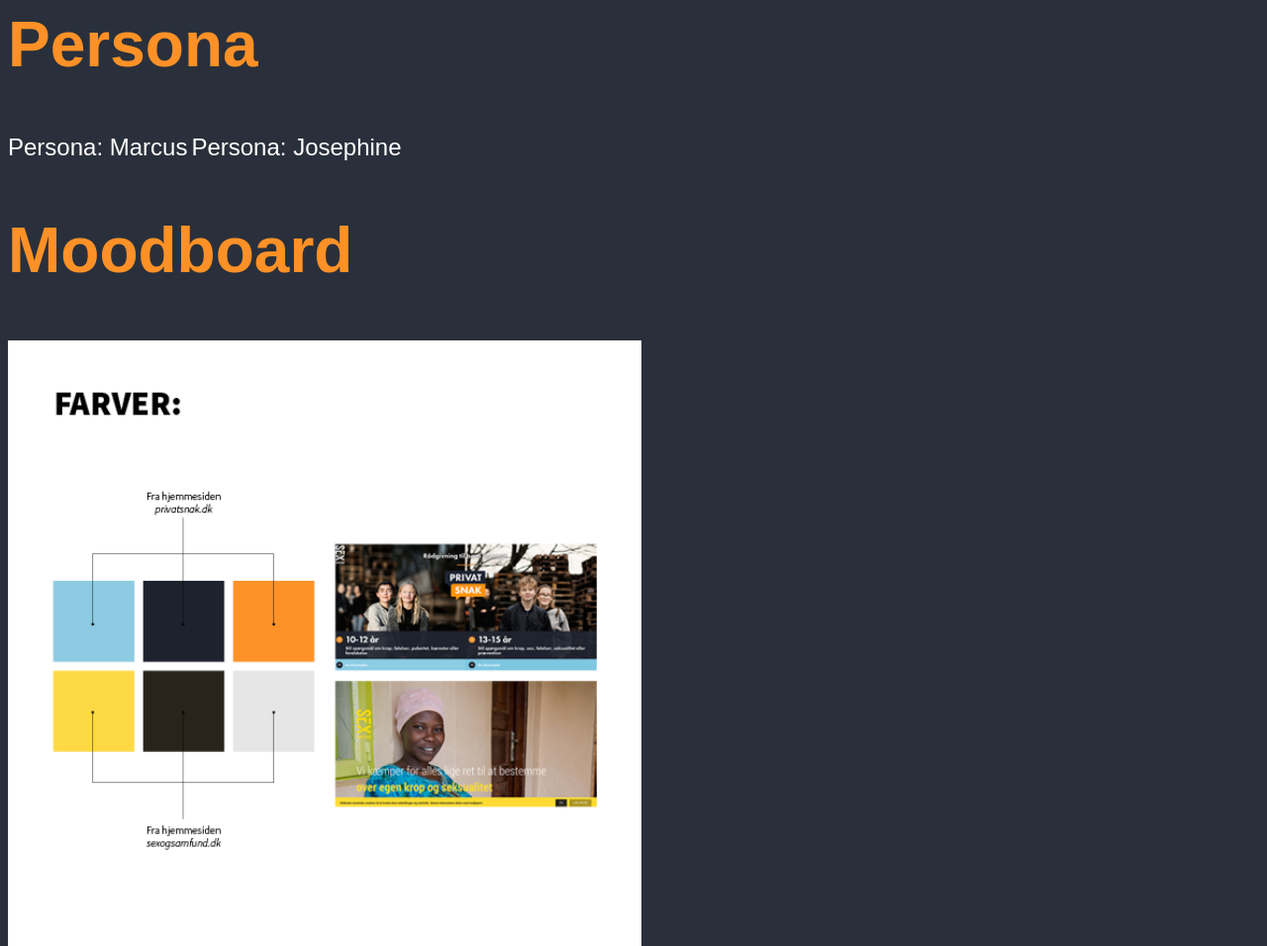
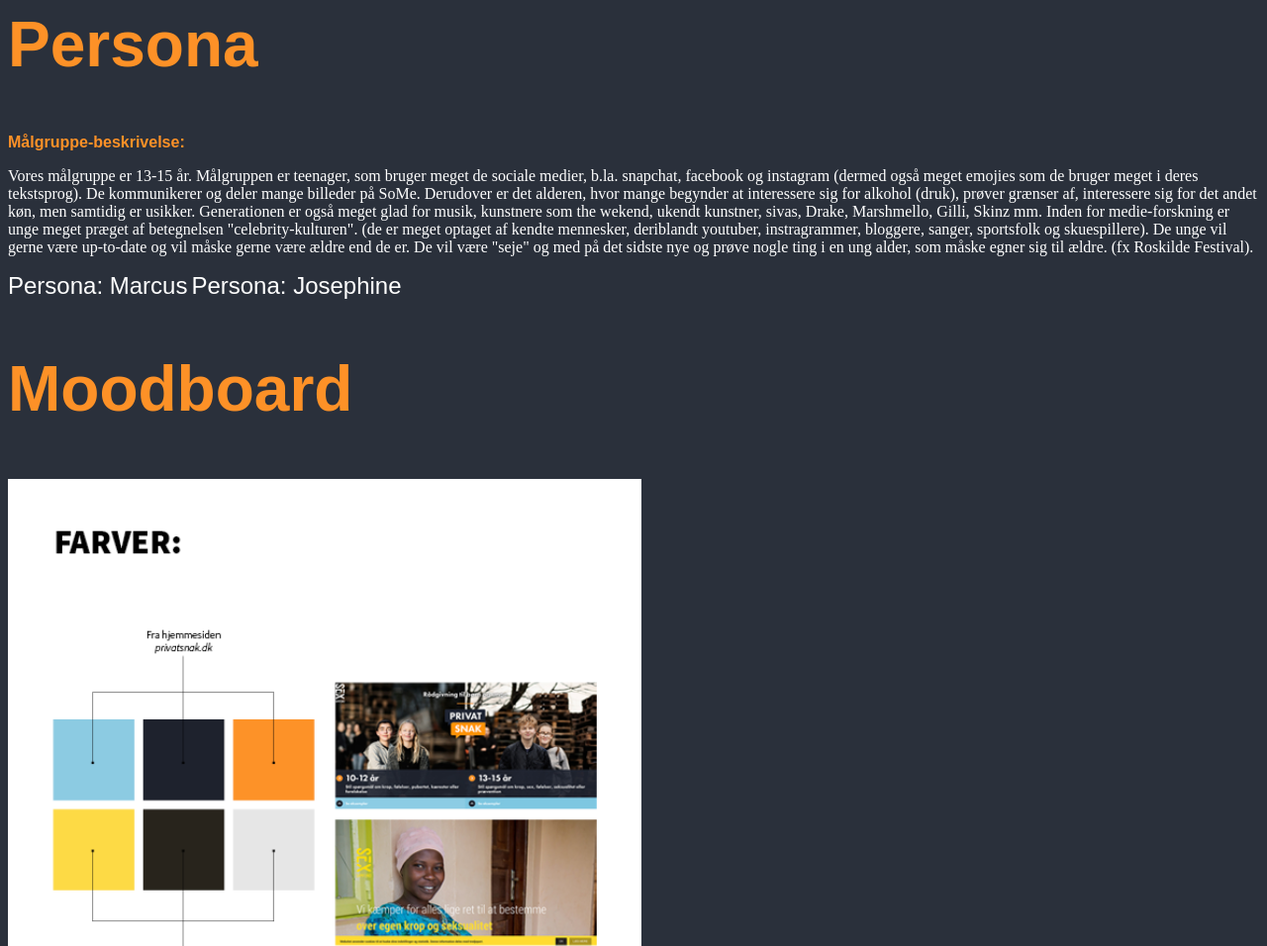
Before and after one commit to Rebe0956/privat_snak, a plain HTML site: page index.html in a window 1280 px wide. Shown: the part 2720-3676 px from the top of the page at 99% size. Drawn offline with nearby package versions, Linux system fonts and the light colour scheme.

Commit message:
målgruppebeskrivelse, trelloboard

```diff
--- a/index.html
+++ b/index.html
@@ -65,6 +65,10 @@
     <img src="storyboard.jpg">
     <section id="persona">
         <h1> Persona</h1>
+        <h2> Målgruppe-beskrivelse: </h2>
+        <p>
+            Vores målgruppe er 13-15 år. Målgruppen er teenager, som bruger meget de sociale medier, b.la. snapchat, facebook og instagram (dermed også meget emojies som de bruger meget i deres tekstsprog). De kommunikerer og deler mange billeder på SoMe. Derudover er det alderen, hvor mange begynder at interessere sig for alkohol (druk), prøver grænser af, interessere sig for det andet køn, men samtidig er usikker. Generationen er også meget glad for musik, kunstnere som the wekend, ukendt kunstner, sivas, Drake, Marshmello, Gilli, Skinz mm. Inden for medie-forskning er unge meget præget af betegnelsen "celebrity-kulturen". (de er meget optaget af kendte mennesker, deriblandt youtuber, instragrammer, bloggere, sanger, sportsfolk og skuespillere). De unge vil gerne være up-to-date og vil måske gerne være ældre end de er. De vil være "seje" og med på det sidste nye og prøve nogle ting i en ung alder, som måske egner sig til ældre. (fx Roskilde Festival).
+        </p>
         <a href="https://docs.google.com/document/d/1b3JDnsX_EKxosjnNl1r74KTubyXp0RyJpwcLjWe_oBc/edit?usp=sharing">Persona: Marcus</a>
 
         <a href="https://docs.google.com/document/d/1lOX-d38vX3V732VW_ZMBYj40w4Ps-J0TSVDMZOx_wIk/edit?usp=sharing">Persona: Josephine</a>
@@ -119,6 +123,10 @@
     </section>
 
     <section id="trello_board">
+        <h1> Trelloboard</h1>
+
+        <a href=https://trello.com/b/0uVUnU9K/gruppe-2>  Link til Trelloboard</a>
+
         <!--    indsæt trello_board her-->
     </section>
 
--- a/style.css
+++ b/style.css
@@ -25,6 +25,14 @@ h1 {
 
 }
 
+h2 {
+    color: #FD9127;
+    font-size: 1em;
+    font-family: ariel, sans-serif;
+
+
+}
+
 body {
     background-color: #2A303B;
 }
```
